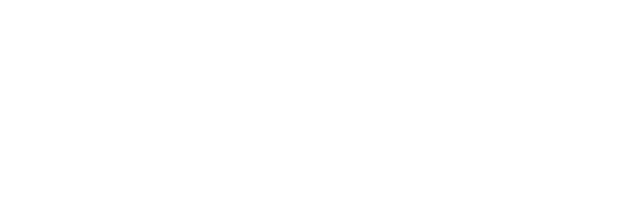
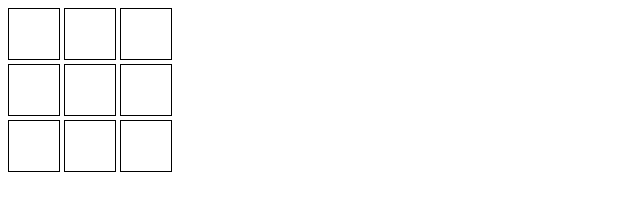
Before and after one commit to kaylinishime/Project-1, a plain HTML site: page index.html in a window 1280 px wide. Shown: the whole page, without its empty margins (0-640 px from the left). Drawn offline with Linux system fonts and the light colour scheme.

Commit message:
board drawn

```diff
--- a/css/style.css
+++ b/css/style.css
@@ -0,0 +1,6 @@
+.square {
+  border: 1px solid black;
+  height:50px;
+  width:50px;
+  display:inline-block;
+}
--- a/index.html
+++ b/index.html
@@ -6,6 +6,24 @@
   <link href="css/style.css" rel="stylesheet" type="text/css">
 </head>
 <body>
+  <div id="board">
+  <div class="row">
+    <div class="square"></div>
+    <div class="square"></div>
+    <div class="square"></div>
+  </div>
+  <div class="row">
+    <div class="square"></div>
+    <div class="square"></div>
+    <div class="square"></div>
+  </div>
+  <div class="row">
+    <div class="square"></div>
+    <div class="square"></div>
+    <div class="square"></div>
+  </div>
+</div>
+
 <script src="js/script.js"></script>
 </body>
 </html>
```
